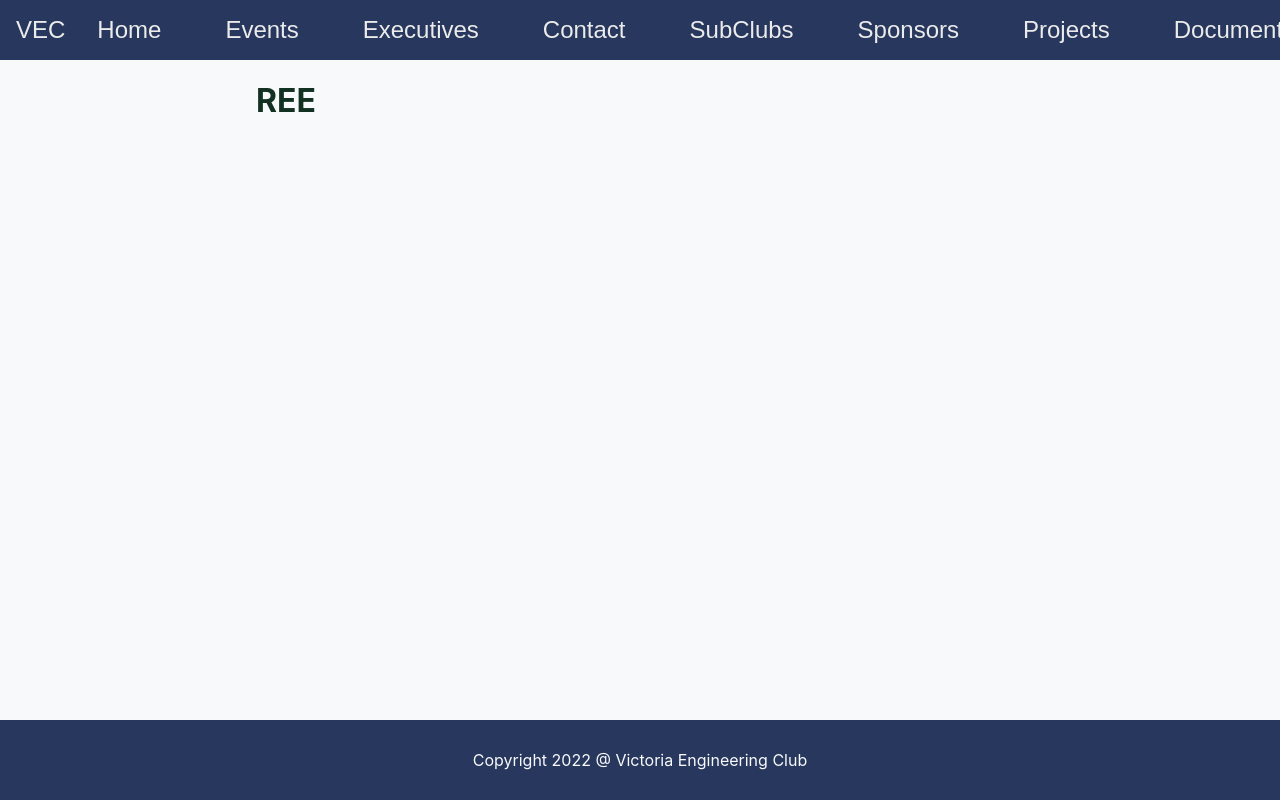
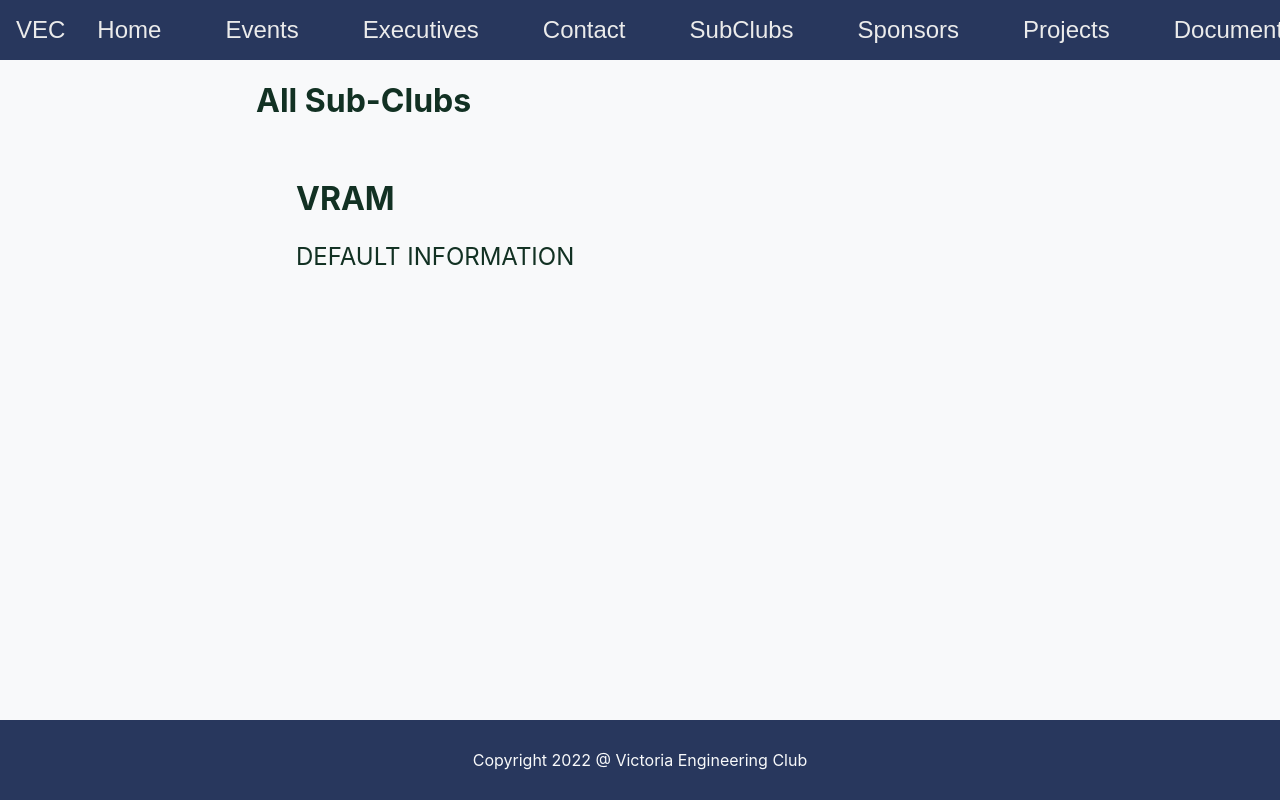
Before and after one commit to NaruebetThanuwohan/Website, a Next.js app: page /subclubs in a window 1280 px wide. Shown: the top 800 px of the page. Built offline with nearby package versions, Linux system fonts and the light colour scheme.

Commit message:
Subclubs basic setup

```diff
--- a/pages/subclubs.tsx
+++ b/pages/subclubs.tsx
@@ -2,6 +2,7 @@ import Container from "./components/Container";
 import Content from "./components/Content";
 import Footer from "./components/Footer";
 import Navigation from "./components/Navigation";
+import { Header, LI, Paragraph, UL } from "./components/Styles";
 
 
 const subclubs = () =>{
@@ -9,7 +10,15 @@ const subclubs = () =>{
     <Container>
       <Navigation/>
       <Content>
-        <h1>REE</h1>
+        <Header>All Sub-Clubs</Header>
+        <UL>
+          <LI>
+            <Header>VRAM</Header>
+            <Paragraph>
+              DEFAULT INFORMATION
+            </Paragraph>
+          </LI>
+        </UL>
       </Content>
       <Footer/>
     </Container>
```
